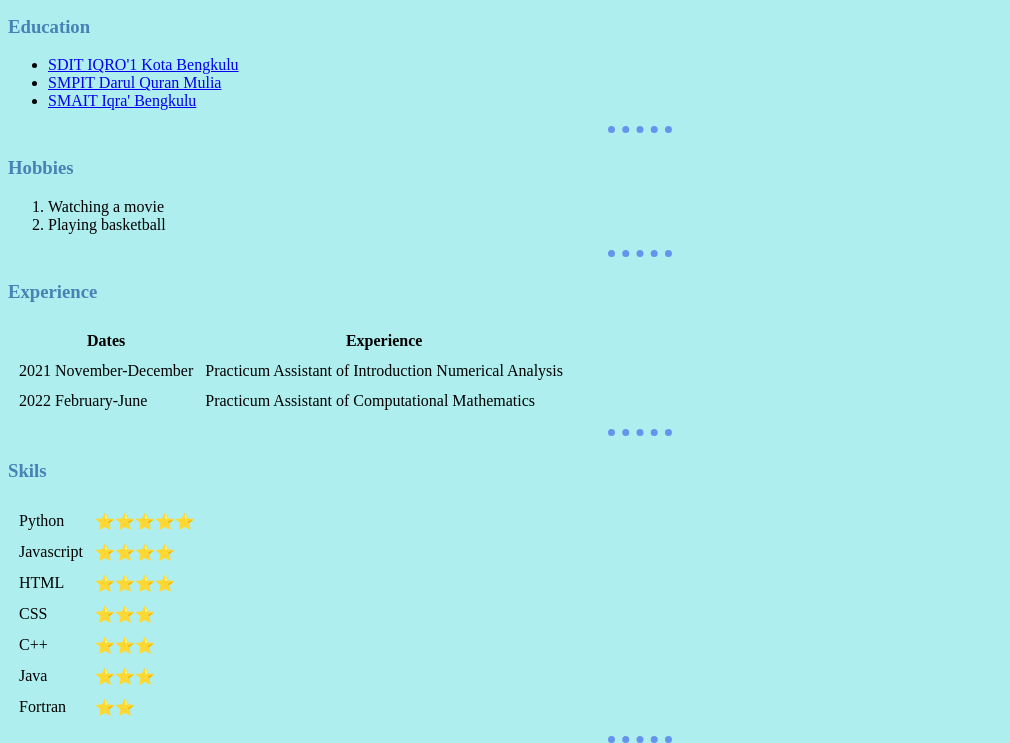
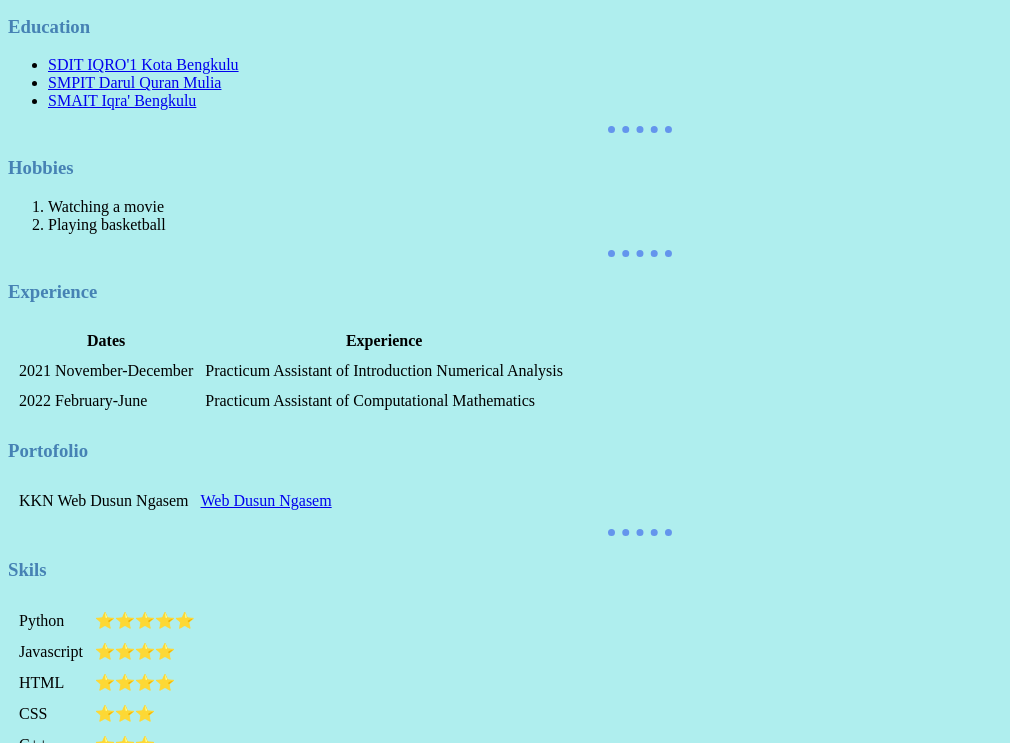
Before and after one commit to FikriBarikStudent/CV, a plain HTML site: page index.html in a window 1280 px wide. Shown: the part 357-1100 px from the top of the page, without its empty margins (0-1010 px from the left). Drawn offline with Linux system fonts and the light colour scheme.

Commit message:
Update index.html

```diff
--- a/index.html
+++ b/index.html
@@ -57,6 +57,19 @@
         </tfoot>
 
     </table>
+    <h3>Portofolio</h3>
+    <table cellspacing="10">
+        <tbody>
+            <tr>
+                <td>KKN Web Dusun Ngasem</td>
+                <td><a href="https://ngasem.github.io/tourism/">Web Dusun Ngasem</a></td>
+            </tr>
+        </tbody>
+        <tfoot>
+
+        </tfoot>
+
+    </table>
     <hr>
     <h3>Skils</h3>
     <table cellspacing="10">
```
